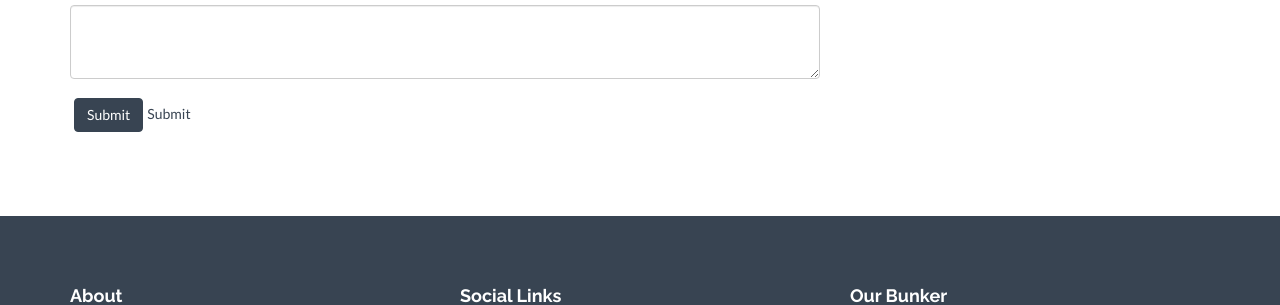
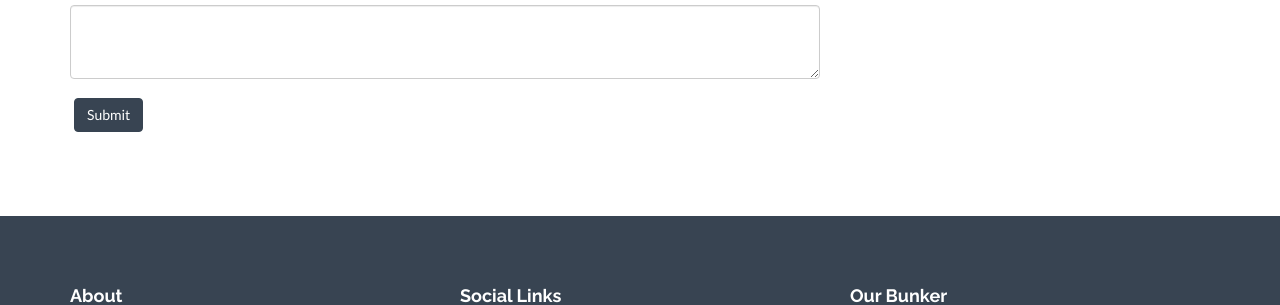
Before and after one commit to 17TarunGupta/pussgrc.github.io, a Jekyll site: the page built from contact.html, in a window 1280 px wide and 900 px high, scrolled down 563 px. Shown: the part 413-718 px from the top of the window. Built offline with Jekyll 4.4.1, drawn with Linux system fonts in a browser that asks for light colours; nearby versions of some CDN libraries.

Commit message:
Update contact.html

```diff
--- a/contact.html
+++ b/contact.html
@@ -29,7 +29,7 @@ permalink: /contact/
                     <label for="message1">Message</label>
                     <textarea class="form-control" id="message1" name="message" rows="3"></textarea>
                   </div>
-                  <input type="submit" class="btn btn-theme">Submit</input>
+                  <input type="submit" class="btn btn-theme"></input>
                 </form>
         </div><! --/col-lg-8 -->
 
```
